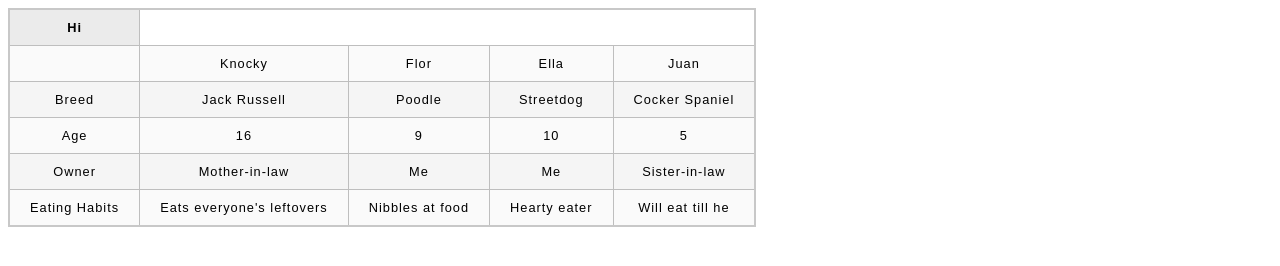
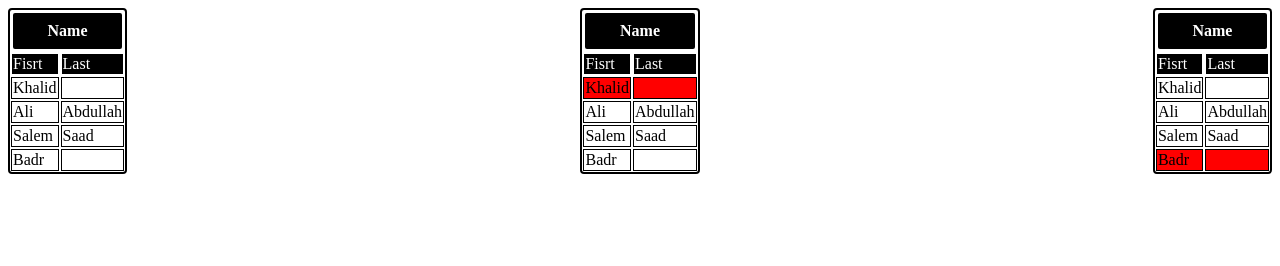
Before and after one commit to AbdullahAli1999/CPIT_405_LABS, a plain HTML site: page review/table_review/tableRev.html in a window 1280 px wide. Drawn offline with Linux system fonts and the light colour scheme.

Commit message:
some edit

```diff
--- a/review/table_review/tableRev.html
+++ b/review/table_review/tableRev.html
@@ -8,44 +8,87 @@
     <title>Table</title>
 </head>
 <body>
-    <table>
-        <th>Hi</th>
-        <tr>
-            <td>&nbsp;</td>
-            <td>Knocky</td>
-            <td>Flor</td>
-            <td>Ella</td>
-            <td>Juan</td>
+  <div class="cc">
+    <table class="center1">
+
+        <tr class="blackLine">
+          <th colspan="2">Name</th>
+          </tr>
+          <tr class="blackLine">
+            <td>Fisrt</td>
+            <td>Last</td>
           </tr>
           <tr>
-
-            <td>Breed</td>
-            <td>Jack Russell</td>
-            <td>Poodle</td>
-            <td>Streetdog</td>
-            <td>Cocker Spaniel</td>
+            <td>Khalid</td>
+            <td></td>
           </tr>
           <tr>
-            <td>Age</td>
-            <td>16</td>
-            <td>9</td>
-            <td>10</td>
-            <td>5</td>
+            <td>Ali</td>
+            <td>Abdullah</td>
           </tr>
           <tr>
-            <td>Owner</td>
-            <td>Mother-in-law</td>
-            <td>Me</td>
-            <td>Me</td>
-            <td>Sister-in-law</td>
+            <td>Salem</td>
+            <td>Saad</td>
           </tr>
           <tr>
-            <td>Eating Habits</td>
-            <td>Eats everyone's leftovers</td>
-            <td>Nibbles at food</td>
-            <td>Hearty eater</td>
-            <td>Will eat till he
+            <td>Badr</td>
+            <td></td>
+          </tr>
+
+            <table>
+              <tr class="blackLine">
+                <th colspan="2">Name</th>
+                </tr>
+                <tr class="blackLine">
+                  <td>Fisrt</td>
+                  <td>Last</td>
+                </tr>
+                <tr  class="redLine">
+                  <td>Khalid</td>
+                  <td></td>
+                </tr>
+                <tr>
+                  <td>Ali</td>
+                  <td>Abdullah</td>
+                </tr>
+                <tr>
+                  <td>Salem</td>
+                  <td>Saad</td>
+                </tr>
+                <tr>
+                  <td>Badr</td>
+                  <td></td>
+                </tr>
+            </table>
+            <table>
+              <tr class="blackLine">
+                <th colspan="2">Name</th>
+                </tr>
+                <tr class="blackLine">
+                  <td>Fisrt</td>
+                  <td>Last</td>
+                </tr>
+                <tr>
+                  <td>Khalid</td>
+                  <td></td>
+                </tr>
+                <tr>
+                  <td>Ali</td>
+                  <td>Abdullah</td>
+                </tr>
+                <tr>
+                  <td>Salem</td>
+                  <td>Saad</td>
+                </tr>
+                <tr  class="redLine">
+                  <td>Badr</td>
+                  <td></td>
+                </tr>
+            </table>
 
     </table>
+  </div>
+
+
 </body>
 </html>
--- a/review/table_review/tableS.css
+++ b/review/table_review/tableS.css
@@ -1,35 +1,42 @@
-html {
-    font-family: sans-serif;
+
+  table {
+
+    border: 1px solid #000000;
+    outline: auto ;
+
+
+
   }
 
-  table {
-    border-collapse: collapse;
-    border: 2px solid rgb(200,200,200);
-    letter-spacing: 1px;
-    font-size: 0.8rem;
-  }
 
-  td, th {
-    border: 1px solid rgb(190,190,190);
-    padding: 10px 20px;
-  }
 
   th {
-    background-color: rgb(235,235,235);
+    border: 10px solid black ;
+    outline: auto;
+    background-color: rgb(0, 0, 0);
+    color: white;
   }
 
   td {
-    text-align: center;
+    border: 1px solid;
+   outline: auto solid;
   }
 
-  tr:nth-child(even) td {
-    background-color: rgb(250,250,250);
+
+
+
+
+  .cc{
+    display: flex;
+    align-items: center;
+    justify-content: space-between;
   }
 
-  tr:nth-child(odd) td {
-    background-color: rgb(245,245,245);
+  .blackLine{
+   color: white;
+    background-color: #000000;
   }
 
-  caption {
-    padding: 10px;
+  .redLine{
+    background-color: red;
   }
```
